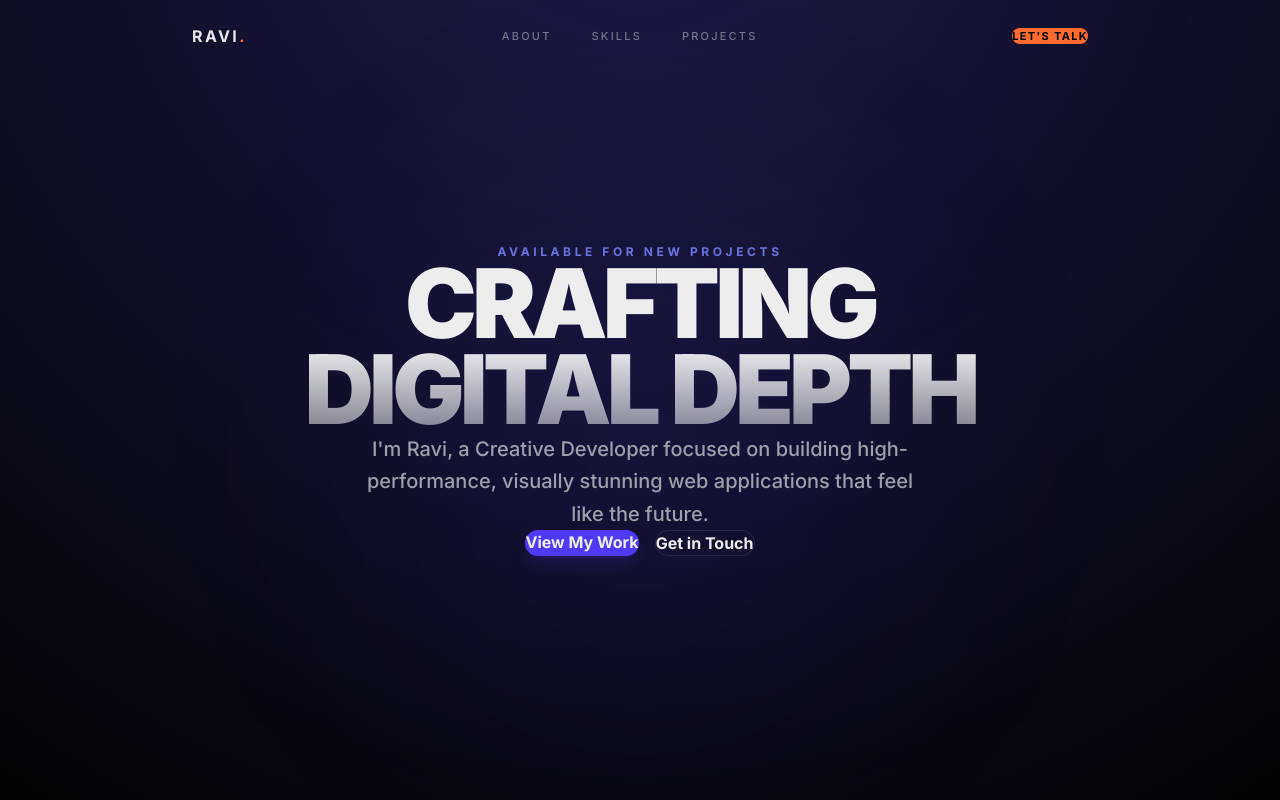
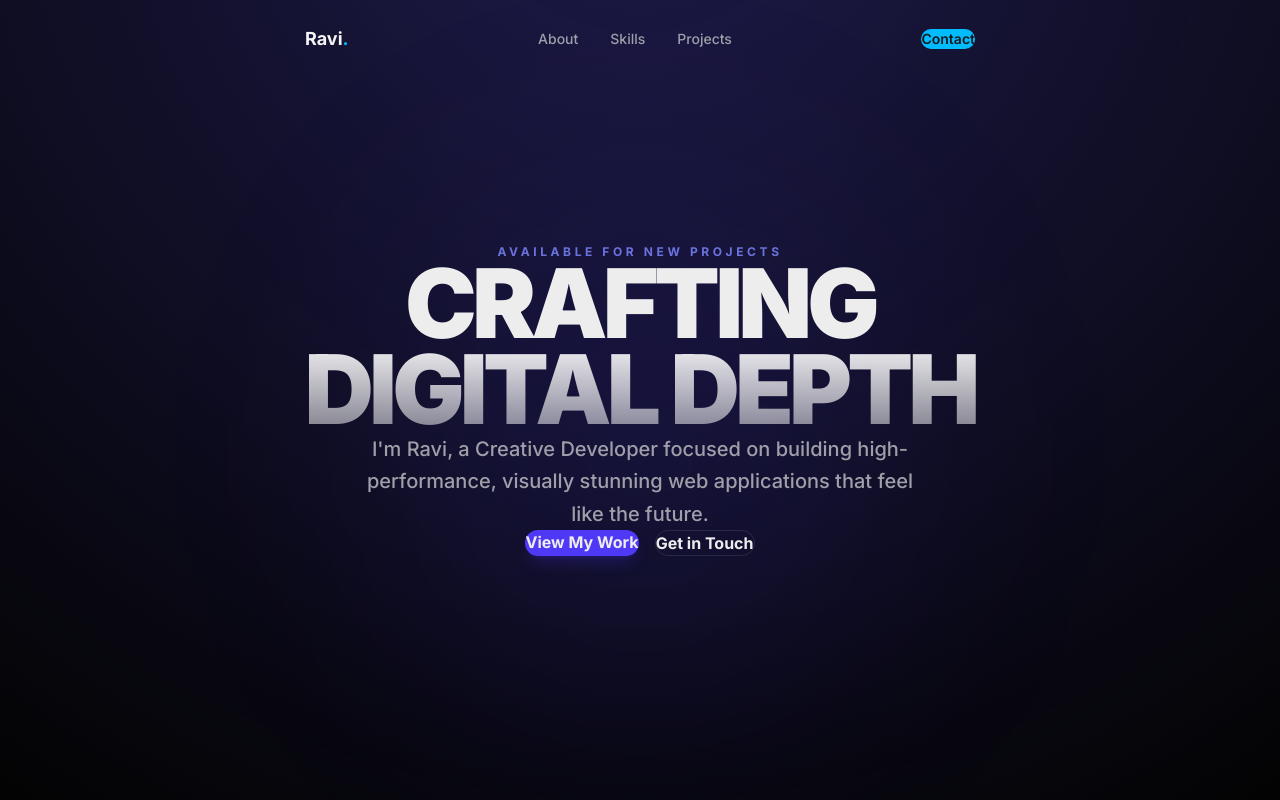
Before and after one commit to mr-ravi-ladumor/my-portfolio, a Next.js app: page / in a window 1280 px wide. Shown: the top 800 px of the page. Built offline with nearby package versions, Linux system fonts and the light colour scheme.

Commit message:
fix:navbar

```diff
--- a/components/Navbar.tsx
+++ b/components/Navbar.tsx
@@ -1,10 +1,10 @@
 "use client";
 
-import React, { useState, useEffect } from "react";
+import { motion } from "framer-motion";
 import Link from "next/link";
-import { motion } from "framer-motion";
+import { useState, useEffect } from "react";
 
-const Navbar = () => {
+export default function Navbar() {
     const [scrolled, setScrolled] = useState(false);
 
     useEffect(() => {
@@ -14,26 +14,31 @@
     }, []);
 
     return (
-        <motion.nav
-            initial={{ y: -40, opacity: 0 }}
+        <motion.header
+            initial={{ y: -50, opacity: 0 }}
             animate={{ y: 0, opacity: 1 }}
-            transition={{ duration: 0.7, delay: 0.3, ease: [0.16, 1, 0.3, 1] }}
-            className={`fixed top-6 left-1/2 -translate-x-1/2 z-50 transition-all duration-500 w-[92%] max-w-4xl rounded-2xl px-8 py-3.5 flex items-center justify-between ${scrolled ? "glass border border-white/[0.06]" : "bg-transparent"
+            transition={{ duration: 0.6, ease: "easeOut" }}
+            className="fixed top-6 left-0 right-0 z-50 flex justify-center px-4"
+        >
+            <nav
+                className={`flex items-center justify-between px-6 py-3 w-full max-w-2xl rounded-full transition-all duration-300 ${scrolled
+                        ? "bg-zinc-900/80 backdrop-blur-md border border-zinc-800 shadow-xl"
+                        : "bg-transparent border border-transparent"
                     }`}
             >
                 <Link
                     href="/"
-                className="text-base font-bold tracking-[0.15em] uppercase text-white/90 hover:text-[#FF6B2C] transition-colors"
+                    className="font-bold text-lg text-zinc-100 hover:text-sky-400 transition-colors"
                 >
-                Ravi<span className="text-[#FF6B2C]">.</span>
+                    Ravi<span className="text-sky-400">.</span>
                 </Link>
 
-            <div className="hidden md:flex items-center gap-10">
+                <div className="hidden md:flex items-center gap-8 text-sm font-medium text-zinc-400">
                     {["About", "Skills", "Projects"].map((item) => (
                         <Link
                             key={item}
                             href={`#${item.toLowerCase()}`}
-                        className="text-[11px] font-medium uppercase tracking-[0.2em] text-white/40 hover:text-white transition-colors duration-300"
+                            className="hover:text-zinc-100 transition-colors"
                         >
                             {item}
                         </Link>
@@ -42,12 +47,11 @@
 
                 <Link
                     href="#contact"
-                className="px-5 py-2 bg-[#FF6B2C] rounded-lg text-[11px] uppercase tracking-[0.12em] font-bold text-black hover:bg-[#FF8A50] transition-all duration-300 hover:shadow-lg hover:shadow-[#FF6B2C]/20"
+                    className="text-sm font-semibold text-zinc-900 bg-sky-400 hover:bg-sky-300 px-5 py-2 rounded-full transition-colors"
                 >
-                Let&apos;s Talk
+                    Contact
                 </Link>
-        </motion.nav>
+            </nav>
+        </motion.header>
     );
-};
-
-export default Navbar;
+}
```
Lines whose indentation alone changed are shown as unchanged.
